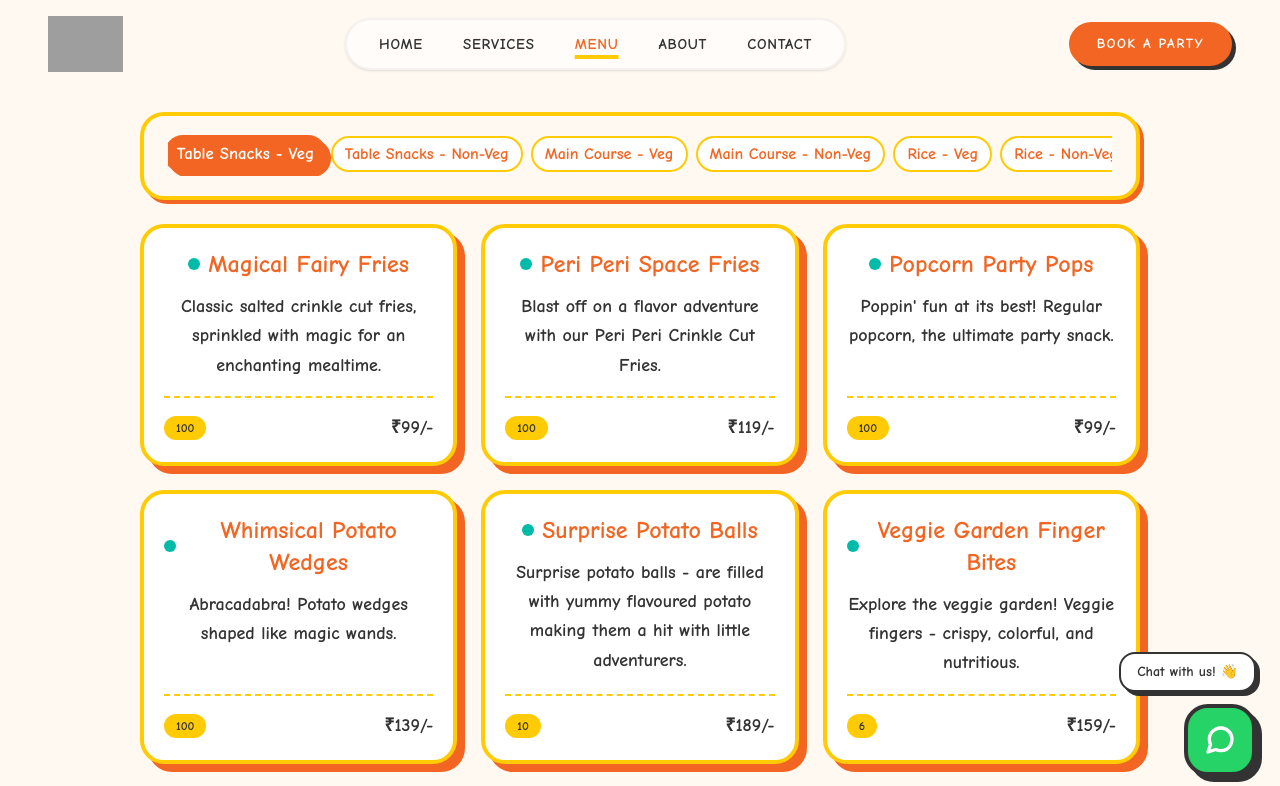
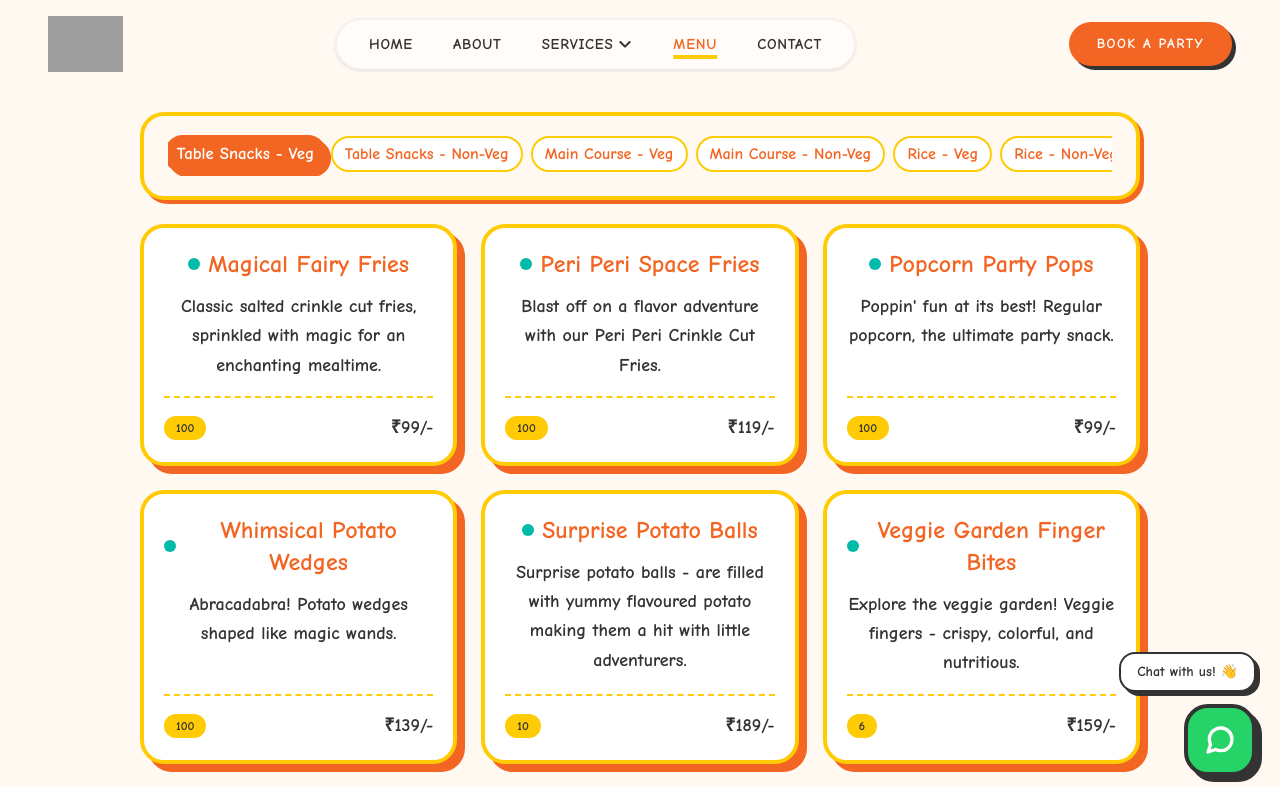
Before and after one commit to Vishwash-chauhan/lj-website, a Next.js app: page /menu in a window 1280 px wide. Shown: the top 786 px of the page. Built offline with nearby package versions, Linux system fonts and the light colour scheme; grey boxes are pictures that could not be loaded.

Commit message:
changes to to nav bar now we have dropdown for servies

```diff
--- a/app/components/Navbar.tsx
+++ b/app/components/Navbar.tsx
@@ -1,25 +1,52 @@
 "use client";
-import { useState, useEffect } from 'react';
+import { useState, useEffect, useRef } from 'react';
 import Link from 'next/link';
 import { usePathname } from 'next/navigation';
 
 const Navbar = () => {
-  const [isOpen, setIsOpen] = useState(false);
+  const [isOpen, setIsOpen] = useState(false); // Mobile Menu Toggle
   const [scrolled, setScrolled] = useState(false);
+  const [servicesOpen, setServicesOpen] = useState(false); // Dropdown/Accordion Toggle
   const pathname = usePathname();
+  const dropdownRef = useRef<HTMLDivElement>(null);
 
-  // Add a slight shadow/background change on scroll
+  // Handle scroll effect for background change
   useEffect(() => {
     const handleScroll = () => setScrolled(window.scrollY > 20);
     window.addEventListener('scroll', handleScroll);
     return () => window.removeEventListener('scroll', handleScroll);
   }, []);
 
+  // Close desktop dropdown when clicking outside
+  useEffect(() => {
+    const handleClickOutside = (event: MouseEvent) => {
+      if (dropdownRef.current && !dropdownRef.current.contains(event.target as Node)) {
+        setServicesOpen(false);
+      }
+    };
+    document.addEventListener("mousedown", handleClickOutside);
+    return () => document.removeEventListener("mousedown", handleClickOutside);
+  }, []);
+
+  // Close mobile menu automatically if screen is resized to desktop
+  useEffect(() => {
+    const handleResize = () => {
+      if (window.innerWidth >= 768) setIsOpen(false);
+    };
+    window.addEventListener('resize', handleResize);
+    return () => window.removeEventListener('resize', handleResize);
+  }, []);
+
+  const serviceItems = [
+    { name: 'Catering', href: '/services?tab=catering' },
+    { name: 'Kids Party House', href: '/services?tab=venue' },
+    { name: 'Food Delivery & Boxes', href: '/services?tab=boxes' },
+  ];
+
   const navLinks = [
     { name: 'Home', href: '/' },
-    { name: 'Services', href: '/services' },
+    { name: 'About', href: '/about' },
     { name: 'Menu', href: '/menu' },
-    { name: 'About', href: '/about' },
     { name: 'Contact', href: '/contact' },
   ];
 
@@ -29,7 +56,7 @@ const Navbar = () => {
   return (
     <>
       <nav
-      className={`fixed top-0 left-0 right-0 z-60 transition-all duration-300 px-4 md:px-12 py-4 ${
+        className={`fixed top-0 left-0 right-0 z-[70] transition-all duration-300 px-4 md:px-12 py-4 ${
           scrolled ? 'bg-white/80 backdrop-blur-md border-b-4 border-[#FFCB05] py-2' : 'bg-transparent'
         }`}
         style={{ fontFamily: "'Comic Neue', cursive" }}
@@ -37,7 +64,7 @@ const Navbar = () => {
         <div className="max-w-7xl mx-auto flex justify-between items-center">
 
           {/* Logo */}
-        <Link href="/" className="relative z-60 shrink-0 hover:scale-105 transition-transform">
+          <Link href="/" className="relative z-[80] shrink-0 hover:scale-105 transition-transform">
             <img
               src="https://littlejalebis.com/wp-content/uploads/2025/04/LJ_Logo_M-2.svg"
               alt="Little Jalebis Logo"
@@ -47,14 +74,60 @@ const Navbar = () => {
 
           {/* Desktop Menu */}
           <div className="hidden md:flex items-center gap-10 bg-white/50 px-8 py-3 rounded-full border-2 border-[#333333]/5 shadow-sm">
-          {navLinks.map((link) => (
+            {/* Home & About */}
+            {navLinks.slice(0, 2).map((link) => (
               <Link
                 key={link.name}
                 href={link.href}
-              className={`font-bold text-[15px] uppercase tracking-wider transition-colors duration-300 ${
-                isActiveLink(link.href)
-                  ? 'text-[#F26522] underline decoration-[#FFCB05] decoration-4 underline-offset-[6px]'
-                  : 'text-[#333333] hover:text-[#F26522]'
+                className={`font-bold text-[15px] uppercase tracking-wider transition-colors ${
+                  isActiveLink(link.href) ? 'text-[#F26522] underline decoration-[#FFCB05] decoration-4 underline-offset-[6px]' : 'text-[#333333] hover:text-[#F26522]'
+                }`}
+              >
+                {link.name}
+              </Link>
+            ))}
+
+            {/* Services Dropdown (Desktop) */}
+            <div
+              className="relative"
+              ref={dropdownRef}
+              onMouseEnter={() => setServicesOpen(true)}
+              onMouseLeave={() => setServicesOpen(false)}
+            >
+              <button
+                className={`flex items-center gap-1 font-bold text-[15px] uppercase tracking-wider transition-colors ${
+                  pathname.includes('/services') ? 'text-[#F26522]' : 'text-[#333333] hover:text-[#F26522]'
+                }`}
+              >
+                Services
+                <svg className={`w-4 h-4 transition-transform duration-300 ${servicesOpen ? 'rotate-180' : ''}`} fill="none" stroke="currentColor" viewBox="0 0 24 24">
+                  <path strokeLinecap="round" strokeLinejoin="round" strokeWidth="3" d="M19 9l-7 7-7-7" />
+                </svg>
+              </button>
+
+              <div className={`absolute top-full left-1/2 -translate-x-1/2 mt-4 w-64 bg-white rounded-2xl shadow-xl border-2 border-[#FFCB05] overflow-hidden transition-all duration-300 ${
+                servicesOpen ? 'opacity-100 visible translate-y-0' : 'opacity-0 invisible -translate-y-2'
+              }`}>
+                {serviceItems.map((item) => (
+                  <Link
+                    key={item.name}
+                    href={item.href}
+                    className="block px-6 py-4 text-[#333333] hover:bg-[#FFF9F2] hover:text-[#F26522] font-bold text-sm uppercase tracking-wide border-b border-gray-100 last:border-0 transition-colors"
+                    onClick={() => setServicesOpen(false)}
+                  >
+                    {item.name}
+                  </Link>
+                ))}
+              </div>
+            </div>
+
+            {/* Menu & Contact */}
+            {navLinks.slice(2).map((link) => (
+              <Link
+                key={link.name}
+                href={link.href}
+                className={`font-bold text-[15px] uppercase tracking-wider transition-colors ${
+                  isActiveLink(link.href) ? 'text-[#F26522] underline decoration-[#FFCB05] decoration-4 underline-offset-[6px]' : 'text-[#333333] hover:text-[#F26522]'
                 }`}
               >
                 {link.name}
@@ -74,7 +147,7 @@ const Navbar = () => {
 
           {/* Mobile Toggle Button */}
           <button
-          className="md:hidden relative z-60 w-10 h-10 flex flex-col justify-center items-center gap-1.5 bg-[#FFCB05] rounded-xl shadow-[3px_3px_0px_#333333]"
+            className="md:hidden relative z-[80] w-10 h-10 flex flex-col justify-center items-center gap-1.5 bg-[#FFCB05] rounded-xl shadow-[3px_3px_0px_#333333]"
             onClick={() => setIsOpen(!isOpen)}
           >
             <span className={`w-6 h-0.5 bg-[#333333] transition-all duration-300 ${isOpen ? 'rotate-45 translate-y-2' : ''}`}></span>
@@ -85,30 +158,49 @@ const Navbar = () => {
       </nav>
 
       {/* Mobile Menu Overlay */}
-    <div className={`fixed inset-0 bg-[#FFF9F2] z-55 flex flex-col items-center justify-center transition-all duration-500 md:hidden ${
+      <div className={`fixed inset-0 bg-[#FFF9F2] z-[60] flex flex-col transition-all duration-500 md:hidden ${
         isOpen ? 'translate-y-0 opacity-100' : '-translate-y-full opacity-0'
       }`}>
-        <div className="flex flex-col gap-8 text-center">
-          {navLinks.map((link, i) => (
+          <div className="flex flex-col items-center justify-center min-h-screen gap-6 text-center w-full px-8 pt-20 pb-10 overflow-y-auto">
+
+            <Link href="/" onClick={() => setIsOpen(false)} className="text-[#333333] font-bold text-3xl uppercase tracking-tight">Home</Link>
+            <Link href="/about" onClick={() => setIsOpen(false)} className="text-[#333333] font-bold text-3xl uppercase tracking-tight">About</Link>
+
+            {/* Mobile Services Accordion - Spacing fixed here */}
+            <div className="w-full max-w-xs">
+              <button
+                onClick={() => setServicesOpen(!servicesOpen)}
+                className={`w-full flex items-center justify-center gap-3 font-bold text-3xl uppercase tracking-tight transition-colors ${servicesOpen ? 'text-[#F26522]' : 'text-[#333333]'}`}
+              >
+                Services
+                <svg className={`w-6 h-6 transition-transform duration-300 ${servicesOpen ? 'rotate-180' : ''}`} fill="none" stroke="currentColor" viewBox="0 0 24 24">
+                  <path strokeLinecap="round" strokeLinejoin="round" strokeWidth="3" d="M19 9l-7 7-7-7" />
+                </svg>
+              </button>
+
+              <div className={`grid transition-all duration-300 ease-in-out ${servicesOpen ? 'grid-rows-[1fr] opacity-100 mt-6' : 'grid-rows-[0fr] opacity-0 mt-0'}`}>
+                <div className="overflow-hidden flex flex-col gap-4 bg-white/40 rounded-2xl">
+                  {serviceItems.map((item) => (
                     <Link
-              key={link.name}
-              href={link.href}
+                      key={item.name}
+                      href={item.href}
                       onClick={() => setIsOpen(false)}
-              className={`font-bold text-4xl transition-all ${
-                isActiveLink(link.href)
-                  ? 'text-[#F26522] underline decoration-[#FFCB05] decoration-8 underline-offset-10'
-                  : 'text-[#333333] hover:text-[#F26522]'
-              } ${isOpen ? 'translate-y-0 opacity-100' : 'translate-y-10 opacity-0'}`}
-              style={{ transitionDelay: `${i * 100}ms` }}
+                      className="text-[#333333] font-medium text-xl first:pt-4 last:pb-4 hover:text-[#F26522] transition-colors"
                     >
-              {link.name}
+                      {item.name}
                     </Link>
                   ))}
+                </div>
+              </div>
+            </div>
+
+            <Link href="/menu" onClick={() => setIsOpen(false)} className="text-[#333333] font-bold text-3xl uppercase tracking-tight">Menu</Link>
+            <Link href="/contact" onClick={() => setIsOpen(false)} className="text-[#333333] font-bold text-3xl uppercase tracking-tight">Contact</Link>
+
             <Link
               href="/booking"
               onClick={() => setIsOpen(false)}
-            className={`mt-4 bg-[#F26522] text-white font-bold px-10 py-4 rounded-2xl text-xl shadow-[6px_6px_0px_#FFCB05] active:shadow-none transition-all ${isOpen ? 'scale-100 opacity-100' : 'scale-50 opacity-0'}`}
-            style={{ transitionDelay: `500ms` }}
+              className="mt-6 bg-[#F26522] text-white font-bold px-10 py-4 rounded-2xl text-xl shadow-[6px_6px_0px_#FFCB05] active:shadow-none transition-all active:translate-x-1 active:translate-y-1"
             >
               Book a Party
             </Link>
```
Lines whose indentation alone changed are shown as unchanged.
